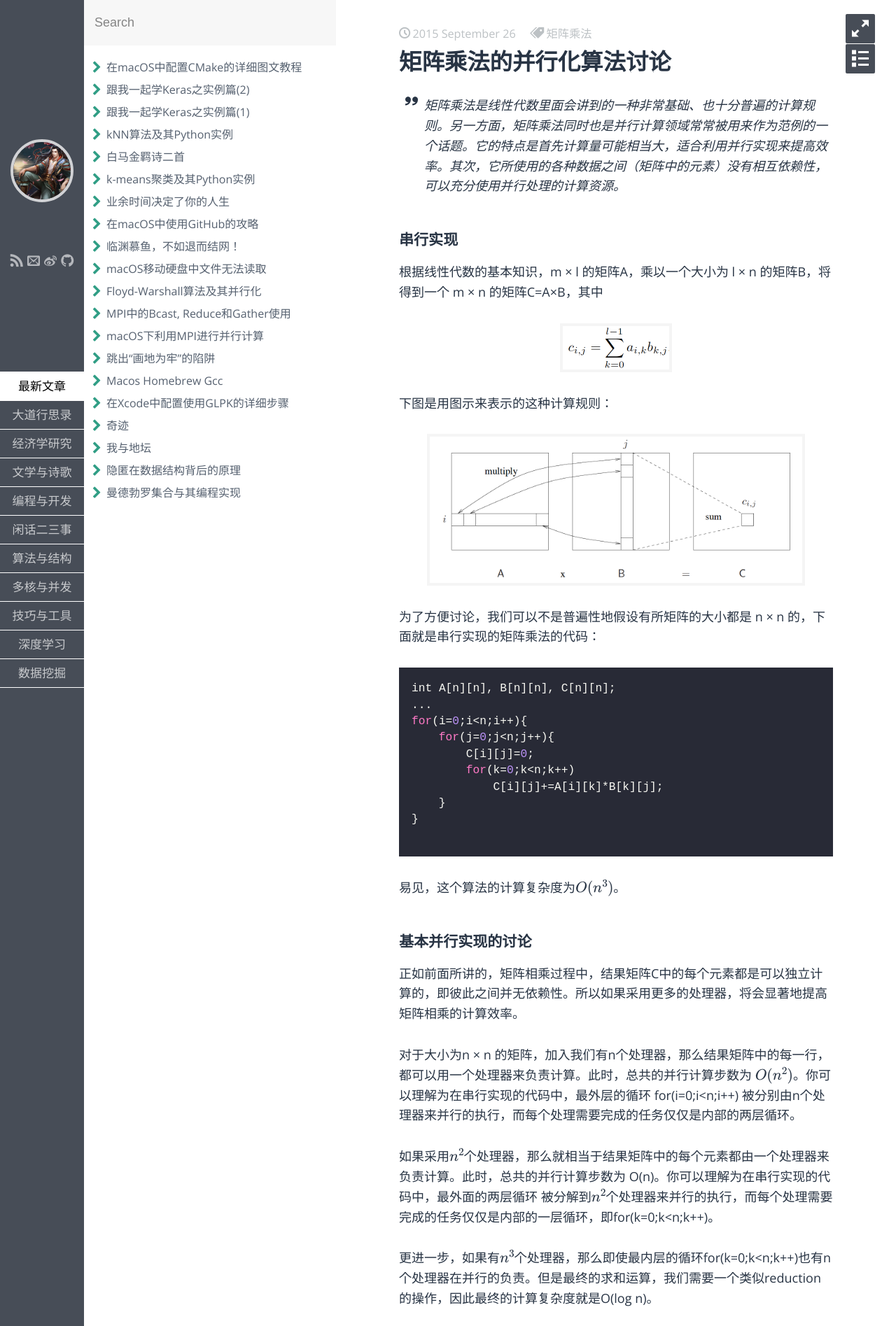
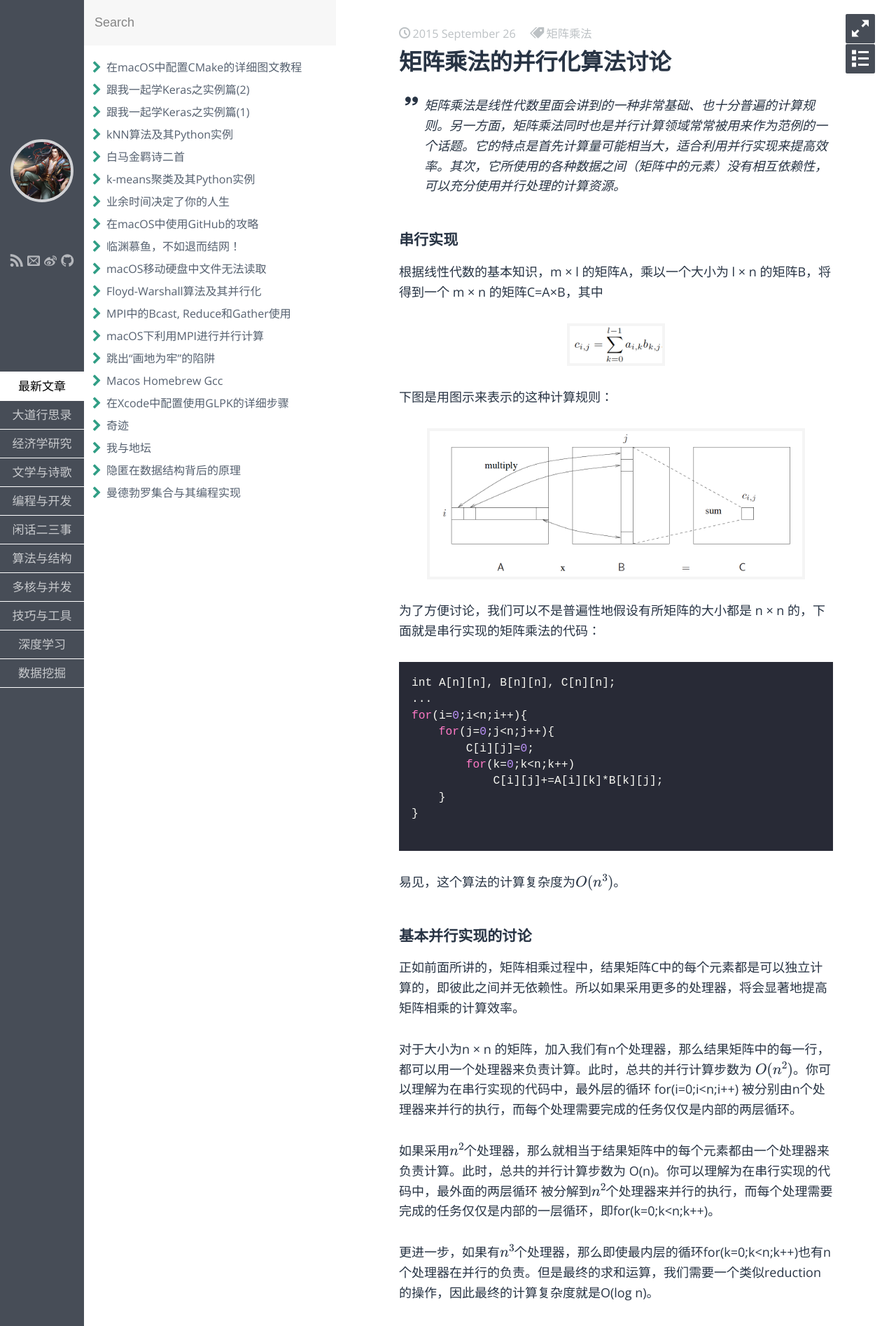
Before and after one commit to fzuo/baimafujinji, a Jekyll site: the page built from _posts/parallel/2015-09-26-matrix-cannon.md, in a window 1280 px wide. Shown: the top 1895 px of the page at 70% size. Built offline with Jekyll 4.4.1, drawn with Linux system fonts in a browser that asks for light colours; some web fonts are replaced; formulas are drawn with MathJax 3.

Commit message:
Update 2015-09-26-matrix-cannon.md

```diff
--- a/_posts/parallel/2015-09-26-matrix-cannon.md
+++ b/_posts/parallel/2015-09-26-matrix-cannon.md
@@ -14,7 +14,7 @@
 根据线性代数的基本知识，m × l 的矩阵A，乘以一个大小为 l × n 的矩阵B，将得到一个 m × n 的矩阵C=A×B，其中
 
 <p align="center">
-<img src="https://fzuo.github.io/assets/img/parallel/parallel13.png" width="160">
+<img src="https://fzuo.github.io/assets/img/parallel/parallel13.png" width="140">
 </p>
 
 下图是用图示来表示的这种计算规则：
@@ -54,7 +54,7 @@
 当然，你一定会想到的是，实际中，通常并不可能有像矩阵元素那么多的处理器资源。这时我们该怎么做。对于一个大小为n × n 的大矩阵A，我们其实可以把它切分成$$s^2$$个子矩阵$$A_{p,q}$$，每个子矩阵的大小为 m × m，其中 m = n / s，即0 <= p, q < s。对于两个大矩阵A和B，现在我们有：
 
 <p align="center">
-<img src="https://fzuo.github.io/assets/img/parallel/parallel15.png" width="160">
+<img src="https://fzuo.github.io/assets/img/parallel/parallel15.png" width="140">
 </p>
 
 用图示表示则有：
```
